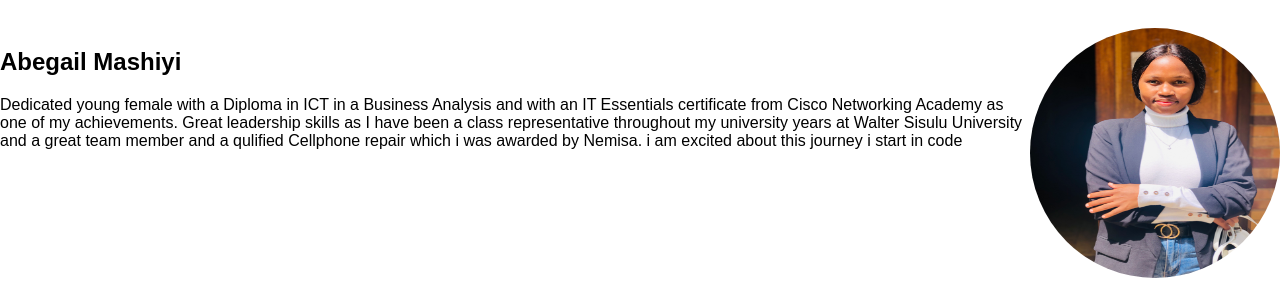
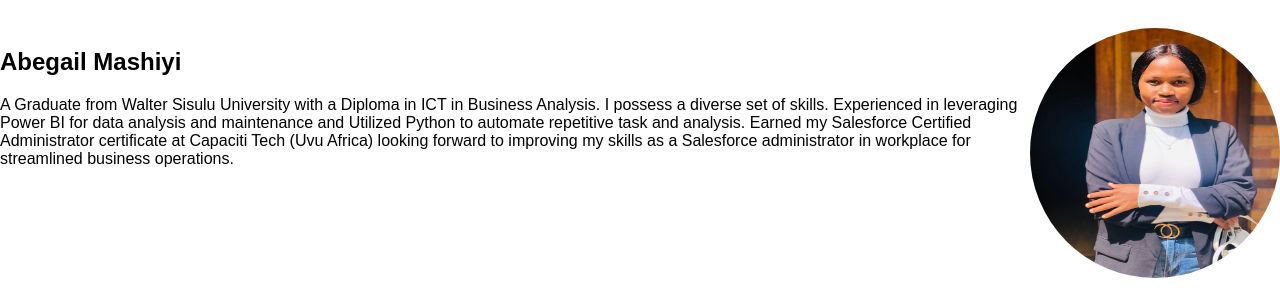
Before and after one commit to AbegailMashiyi/Abegail_portfolio, a plain HTML site: page index.html in a window 1280 px wide. Shown: the part 510-800 px from the top of the page. Drawn offline with Linux system fonts and the light colour scheme.

Commit message:
index.html

```diff
--- a/index.html
+++ b/index.html
@@ -27,7 +27,7 @@
           <div class="about-me">
             <div class="description">
                 <h2>Abegail Mashiyi</h2>
-                <p >Dedicated young female with a Diploma in ICT in a Business Analysis and with an IT Essentials certificate from Cisco Networking Academy as one of my achievements. Great leadership skills as I have been a class representative throughout my university years at Walter Sisulu University and a great team member and a qulified Cellphone repair which i was awarded by Nemisa. i am excited about this journey i start in code</p>
+                <p >A Graduate from Walter Sisulu University with a Diploma in ICT in Business Analysis. I possess a diverse set of skills. Experienced in leveraging Power BI for data analysis and maintenance and Utilized Python to automate repetitive task and analysis. Earned my Salesforce Certified Administrator certificate at Capaciti Tech (Uvu Africa) looking forward to improving my skills as a Salesforce administrator in workplace for streamlined business operations.</p>
             </div>
             <div class="image">
                 <img src="./img/IMG_1934.jpg" alt="" width="250px" height="250px" class="round">
```
